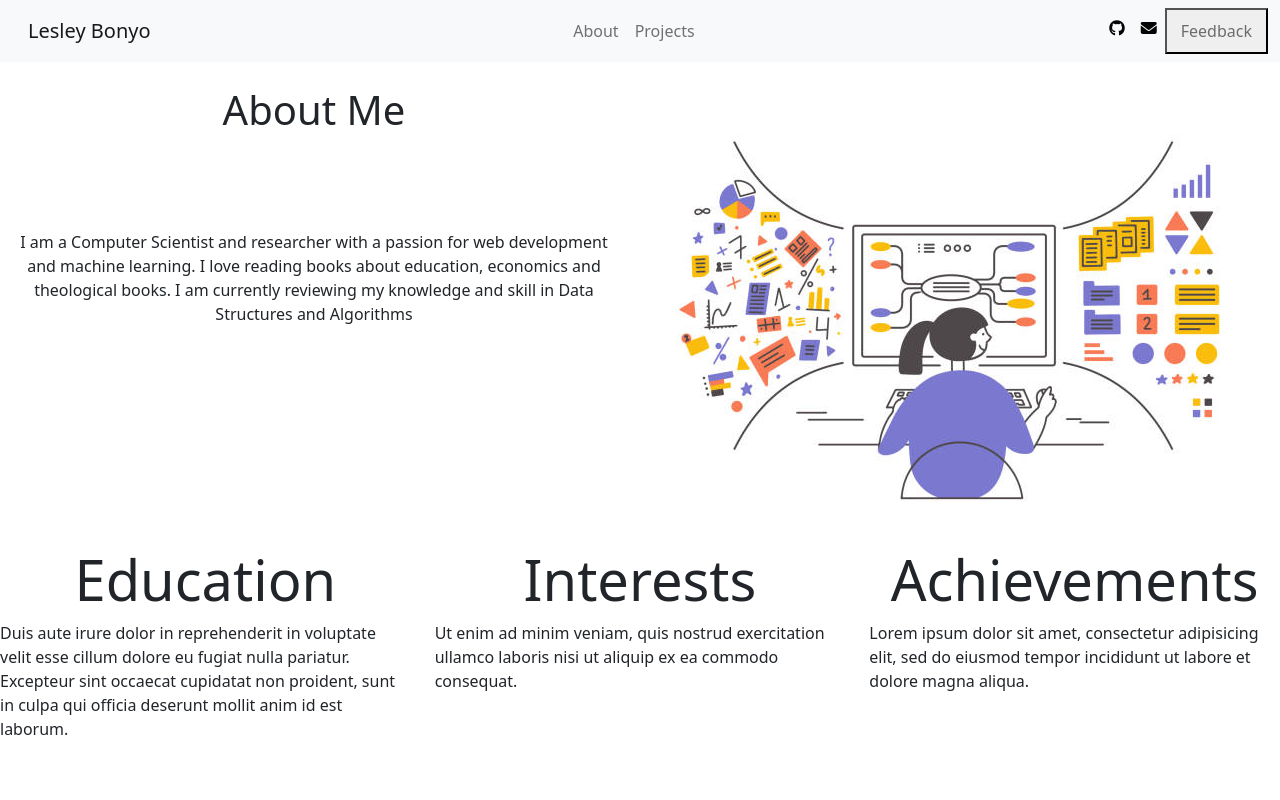
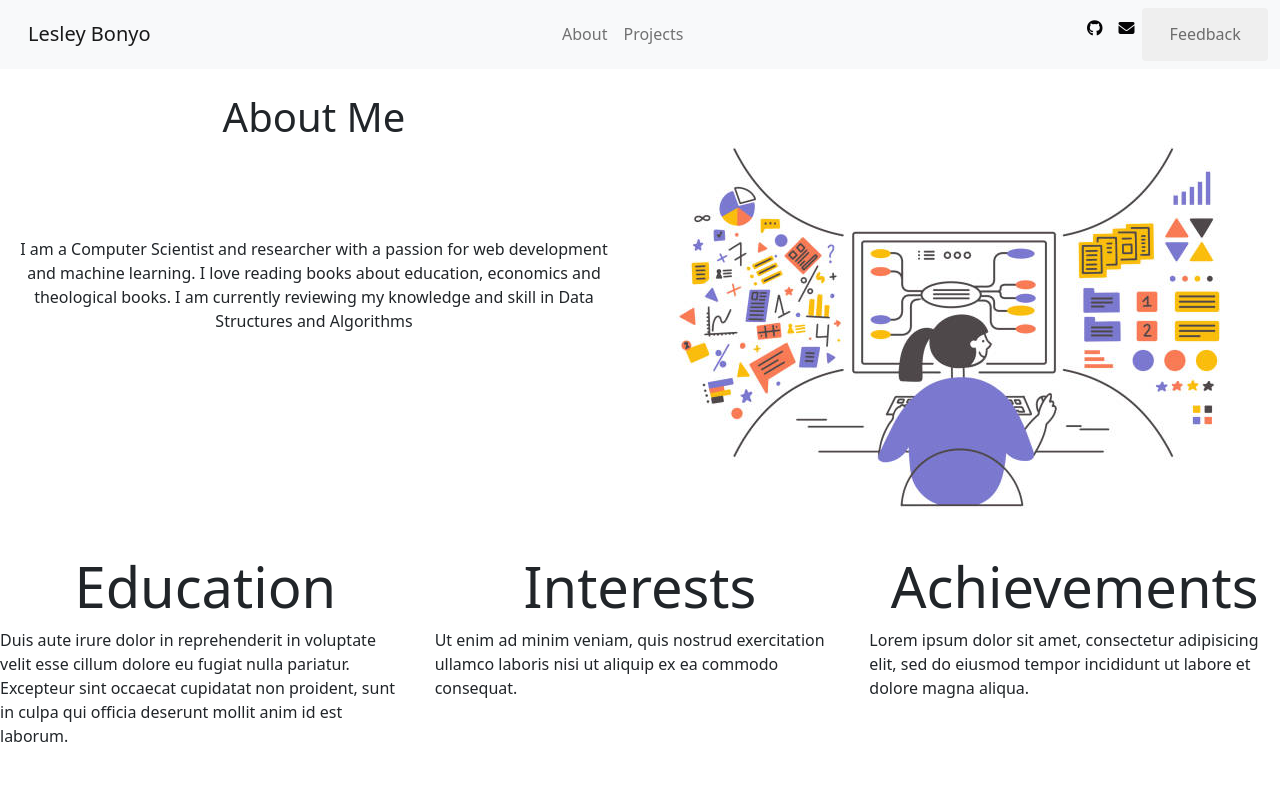
Before and after one commit to LesleyBonyo/lesleybonyo.github.io, a plain HTML site: page index.html in a window 1280 px wide. Shown: the top 800 px of the page. Drawn offline with nearby package versions, Linux system fonts and the light colour scheme.

Commit message:
Updated nav button

```diff
--- a/index.html
+++ b/index.html
@@ -3,7 +3,8 @@
 	<head>
 		<meta charset="utf-8">
 		<meta name="viewport" content="width=device-width, initial-scale=1">
-		<title></title>
+		<title>Portfolio App</title>
+		<link rel="stylesheet" type="text/css" href="projects.css">
 		<!-- Latest compiled and minified CSS -->
 		<link href="https://cdn.jsdelivr.net/npm/bootstrap@5.2.3/dist/css/bootstrap.min.css" rel="stylesheet">
 
--- a/projects.css
+++ b/projects.css
@@ -3,3 +3,15 @@
 	width: 900px;
 
 }
+.button {
+	font-weight: 500;
+    padding: 0.4rem 1.2rem;
+    border-radius: 4px;
+    border: none;
+    transition: all 300ms ease-in;
+}
+
+.button:hover{
+	cursor: pointer;
+	transform: scale(1.1);
+}
--- a/style.css
+++ b/style.css
@@ -10,6 +10,9 @@
 .button {
 	font-weight: 500;
     padding: 0.6rem 1.4rem;
+    border-radius: 4px;
+    border: none;
+    transition: all 300ms ease-in;
 }
 
 .header {
```
Also changed, not shown: Feedback.html (+1 -1 lines).
